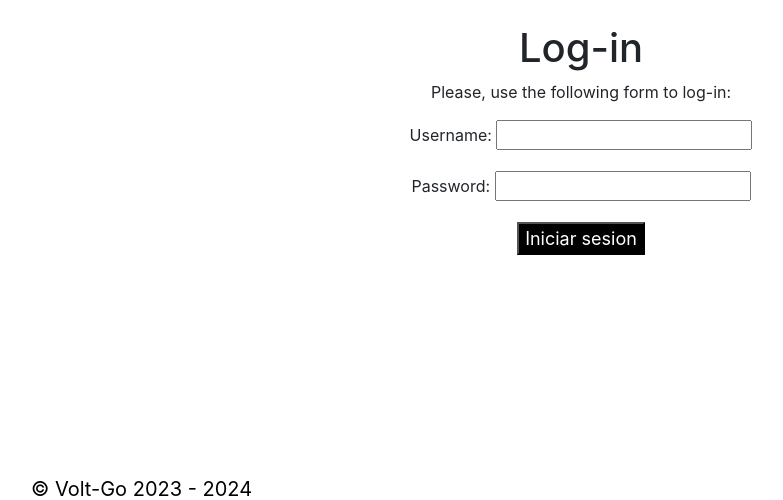
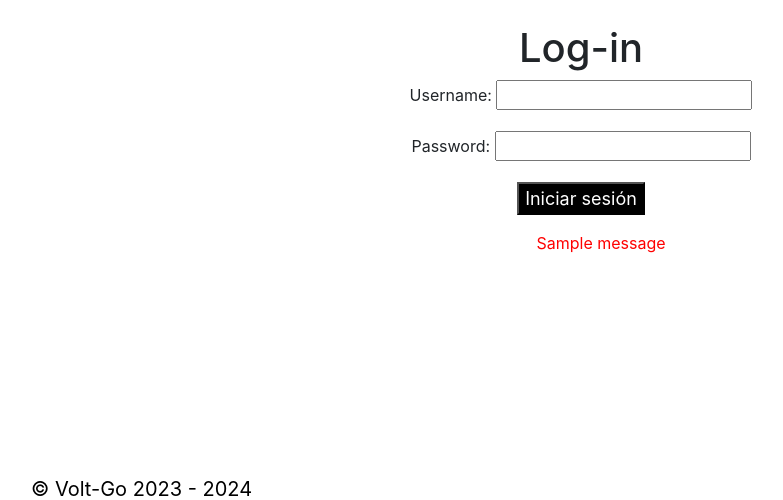
Before and after one commit to pgpi-2-06-l4/volt-go, a Django app: page /usuario/login in a window 1280 px wide. Shown: the part 210-710 px from the top of the page, without its empty margins (59-842 px from the left). Run offline with Django 4.2, Linux system fonts and the light colour scheme; tables that the repository leaves empty hold one stand-in row (values such as "Sample post"); one stand-in notice (Sample message) is shown; some libraries are stand-ins or nearby versions.

Commit message:
feat: Lógica de login / logout / register terminada
He implementado la lógica con éxito de estas 3 funcionalidades para gestión de autenticidad y de usuarios.

```diff
--- a/voltgo/usuario/templates/account/login.html
+++ b/voltgo/usuario/templates/account/login.html
@@ -1,15 +1,22 @@
 {% extends "base.html" %}
 {% block title %}Log-in{% endblock %}
 
-{% block content%}
+{% block content %}
 <div class="text-center justify-content-center align-center">
   <h1>Log-in</h1>
-  <p>Please, use the following form to log-in:</p>
   <form method="post">
     {% csrf_token %}
     {{ form.as_p }}
-    <p><input id="boton" type="submit" value="Iniciar sesion" /></p>
+    <p><input id="boton" type="submit" value="Iniciar sesión" /></p>
   </form>
+
+  {% if messages %}
+  <ul class="messages">
+    {% for message in messages %}
+      <p style="color: red;"{% if message.tags %} class="{{ message.tags }}"{% endif %}>{{ message }}</p>
+    {% endfor %}
+  </ul>
+{% endif %}
+
 </div>
-
 {% endblock %}
--- a/voltgo/usuario/urls.py
+++ b/voltgo/usuario/urls.py
@@ -1,10 +1,12 @@
 from django.urls import path, include
 from django.contrib.auth import views as auth_views
 from . import views
+from django.contrib.auth.views import LogoutView
+
 
 urlpatterns = [
     path('login', views.user_login, name='login'),
-    path('logout', auth_views.LogoutView.as_view(), name='logout'),
+    path('logout', LogoutView.as_view(next_page='/usuario/login'), name='logout'),
     path('dashboard', views.dashboard, name='dashboard'),
     path('register', views.register, name='register'),
     # path('edit', views.edit, name='edit'),
--- a/voltgo/usuario/views.py
+++ b/voltgo/usuario/views.py
@@ -1,13 +1,13 @@
 from django.http import HttpResponse, HttpResponseRedirect
 from django.urls import reverse
 from django.shortcuts import render
-from django.contrib.auth import authenticate, login
+from django.contrib.auth import authenticate, login, logout
 from django.contrib.auth.decorators import login_required
 from .models import Usuario
-from .forms import LoginForm, UserRegistrationForm, \
-     UserEditForm, ProfileEditForm
+from .forms import LoginForm, UserRegistrationForm
+
+
 from django.contrib import messages
-
 
 def user_login(request):
     if request.method == 'POST':
@@ -25,12 +25,13 @@
                     print(dashboard_url)
                     return HttpResponseRedirect(dashboard_url)
                 else:
-                    return HttpResponse('Disabled account')
+                    return HttpResponse('Cuenta desactivada')
             else:
-                return HttpResponse('Invalid login')
+                messages.error(request, 'Credenciales inválidas')
     else:
         form = LoginForm()
     return render(request, 'account/login.html', {'form': form})
+
 
 @login_required
 def dashboard(request):
@@ -49,30 +50,8 @@
             new_user.save()
             Usuario.objects.create(user=new_user)
             return render(request,
-                          'account/register_done.html',
+                          'account/dashboard.html',
                           {'new_user': new_user})
     else:
         user_form = UserRegistrationForm()
     return render(request, 'account/register.html', {'user_form': user_form})
-
-# @login_required
-# def edit(request):
-#     if request.method == 'POST':
-#         user_form = UserEditForm(instance=request.user.usuario,
-#                                  data=request.POST)
-#         profile_form = ProfileEditForm(
-#             instance=request.user.usuario,
-#             data=request.POST,
-#             files=request.FILES)
-#         if user_form.is_valid() and profile_form.is_valid():
-#             user_form.save()
-#             profile_form.save()
-#             messages.success(request, 'Profile updated successfully')
-#         else:
-#             messages.error(request, 'Error updating your profile')
-#     else:
-#         user_form = UserEditForm(instance=request.user.usuario)
-#         profile_form = ProfileEditForm(
-#             instance=request.user.usuario)
-#     return render(request, 'account/edit.html', {'user_form': user_form,
-#                                                  'profile_form': profile_form})
```
Also changed, not shown: voltgo/usuario/templates/account/logout.html (added, +10 -0 lines).
